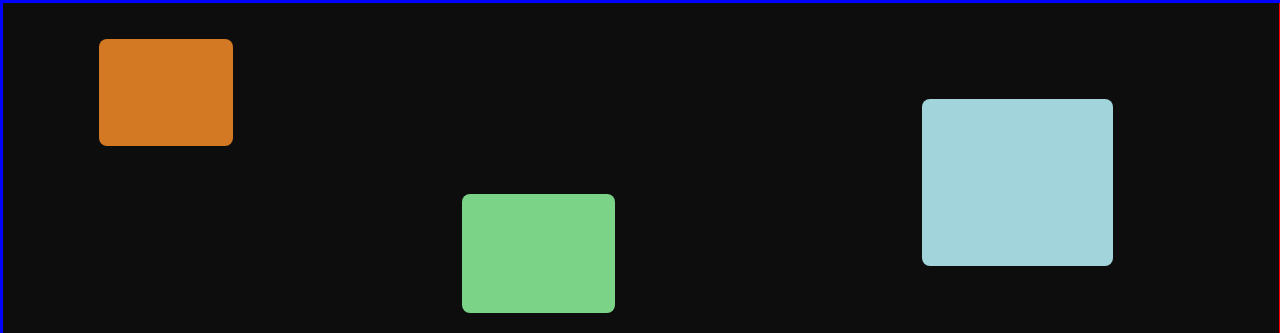
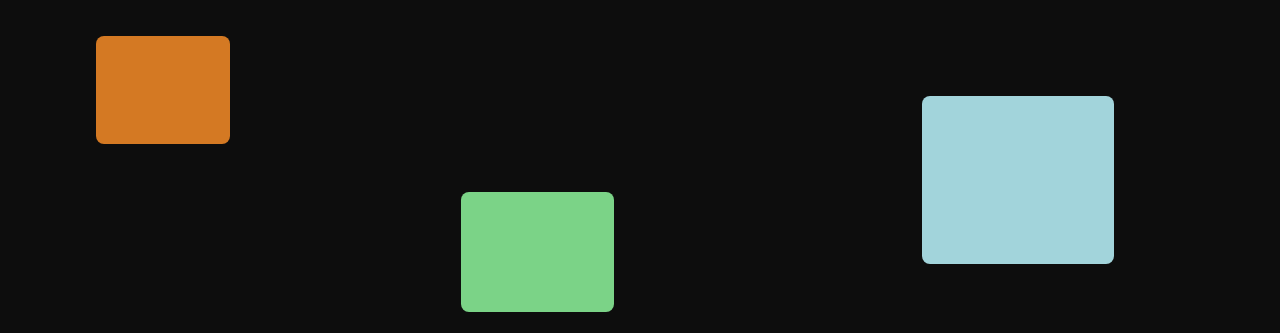
Before and after one commit to jakubgrygiel/experiments, a plain HTML site: page palette gallery mouse effect/index.html in a window 1280 px wide. Shown: the top 333 px of the page. Drawn offline with Linux system fonts and the light colour scheme.

Commit message:
Remove borders

```diff
--- a/palette gallery mouse effect/style.scss
+++ b/palette gallery mouse effect/style.scss
@@ -22,7 +22,6 @@ body {
     width: 100%;
     min-height: 100vh;
     overflow: hidden;
-    border: 1px solid red;
 }
 
 .gallery {
@@ -34,7 +33,6 @@ body {
     align-items: center;
     height: 150%;
     width: 150%;
-    border: 3px solid blue;
 
     .pic {
         cursor: pointer;
```
Also changed, not shown: palette gallery mouse effect/style.css, 1 other file.
